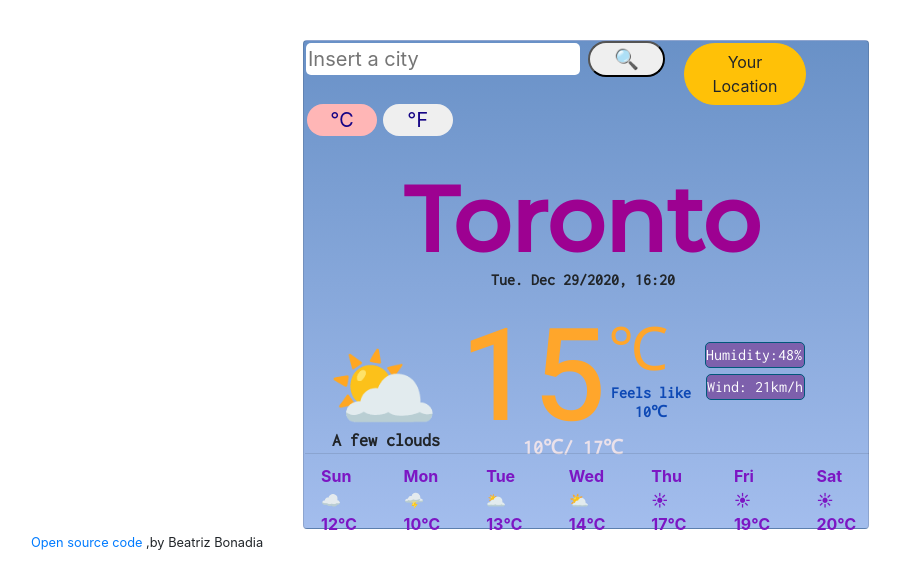
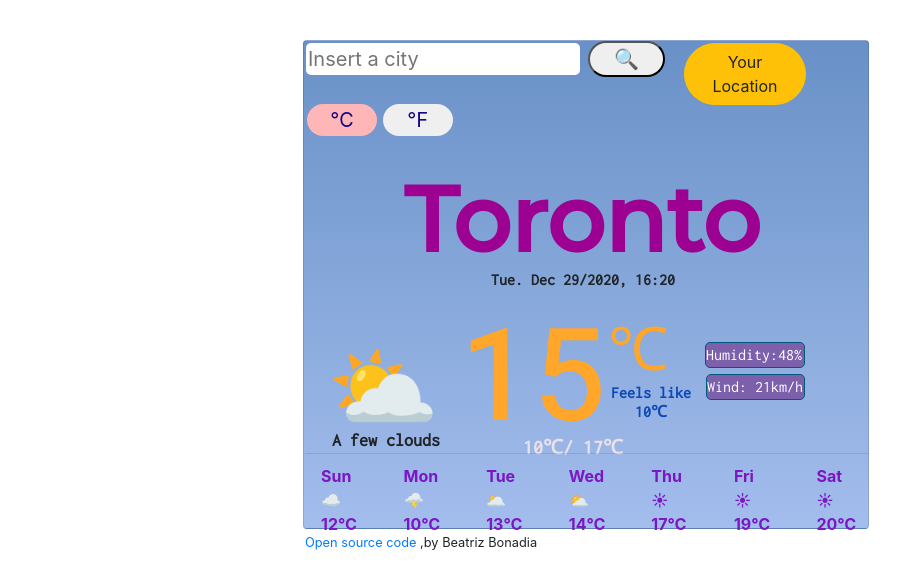
Before and after one commit to beatrizbonadia/weather-app, a plain HTML site: page index.html in a window 1280 px wide. Shown: the whole page, without its empty margins (54-954 px from the left). Drawn offline with nearby package versions, Linux system fonts and the light colour scheme; no server answers.

Commit message:
css adjustments for my open source link and name

```diff
--- a/src/styles.css
+++ b/src/styles.css
@@ -199,5 +199,9 @@ ul {
 }
 
 small {
-  text-align: center;
+  text-align: left;
+  display: block;
+  margin: 0px auto;
+  max-width: 570px;
+  padding: 4px;
 }
```
